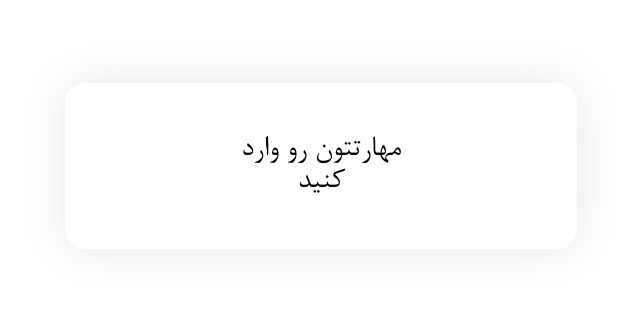
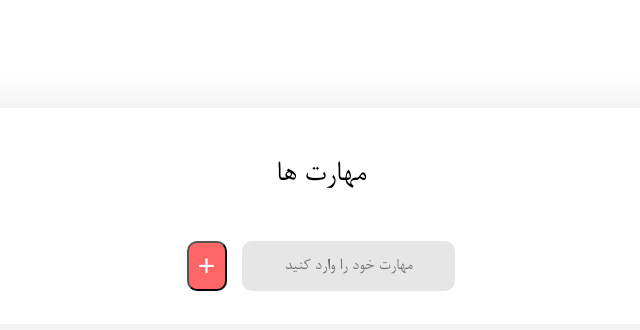
Before and after one commit to saeedkolivand/ResumeMaker, a React (Create React App) app in the folder client/: page /skills in a window 1280 px wide. Shown: the top 330 px of the page, without its empty margins (319-959 px from the left). Built offline with nearby package versions, Linux system fonts and the light colour scheme.

Commit message:
Skills Component Updated
UI and Some JS codes added

```diff
--- a/client/src/components/Skills/Skills.css
+++ b/client/src/components/Skills/Skills.css
@@ -1,5 +1,5 @@
 #skills {
-    width: 40%;
+    width: 60%;
     box-sizing: border-box;
     padding: 1px;
     box-shadow: 0px 0px 50px #e6e6e6;
@@ -15,3 +15,28 @@
     margin: 50px 30%;
     text-align: center;
 }
+
+#skills #form-wrapper {
+    text-align: right;
+    width: 35%;
+    margin: 0 auto;
+}
+
+#skills #form-wrapper .addNewSkillBox {
+    display: flex;
+}
+
+#skills #form-wrapper .addNewSkillBox input {
+    margin-bottom: 32px;
+    float: right;
+}
+
+#skills #form-wrapper .addNewSkillBox button {
+    width: 15%;
+    height: 50px;
+    line-height: 44px;
+    padding: 0 10px;
+    vertical-align: middle;
+    font-size: 30px;
+    margin-right: 15px;
+}
--- a/client/src/components/Skills/Skills.js
+++ b/client/src/components/Skills/Skills.js
@@ -1,13 +1,46 @@
 import React, {Component} from 'react';
-
 import './Skills.css';
-
+import Input from "../UI/Input/Input";
+import Button from "../UI/Button/Button";
 
 class Skills extends Component {
+
+    state = {
+        skills: [
+            {id: 1, skill: ''}
+        ]
+    };
+
+    handleAddNewSkillText = (event) => {
+        this.setState({
+            skills: [
+                {skill: event.target.value}
+            ]
+        })
+    };
+
+    handleAddSkill = (event) => {
+        event.preventDefault();
+        this.setState({
+            skills: {
+                skill: ''
+            }
+        });
+        console.log(this.state)
+    };
+
     render() {
         return (
-            <div id='skills'>
-                <p>مهارتتون رو وارد کنید</p>
+            <div id="skills">
+                <p>مهارت ها</p>
+                <form id="form-wrapper">
+                    <div className="addNewSkillBox">
+                        <Input changed={this.handleAddNewSkillText} value={this.state.skill} placeholder="مهارت خود را وارد کنید" autocomplete="off" type="text" name="skills" />
+                        <Button clicked={this.handleAddSkill} bgColor="#ff6666" color="white">
+                            +
+                        </Button>
+                    </div>
+                </form>
             </div>
         );
     }
--- a/client/src/components/UI/Button/Button.css
+++ b/client/src/components/UI/Button/Button.css
@@ -12,6 +12,7 @@
 
 button:hover {
     box-shadow: 0 0 10px #a6a6a6;
+    border: 0.5px solid rgb(105, 105, 105);
 }
 
 button:active {
```
